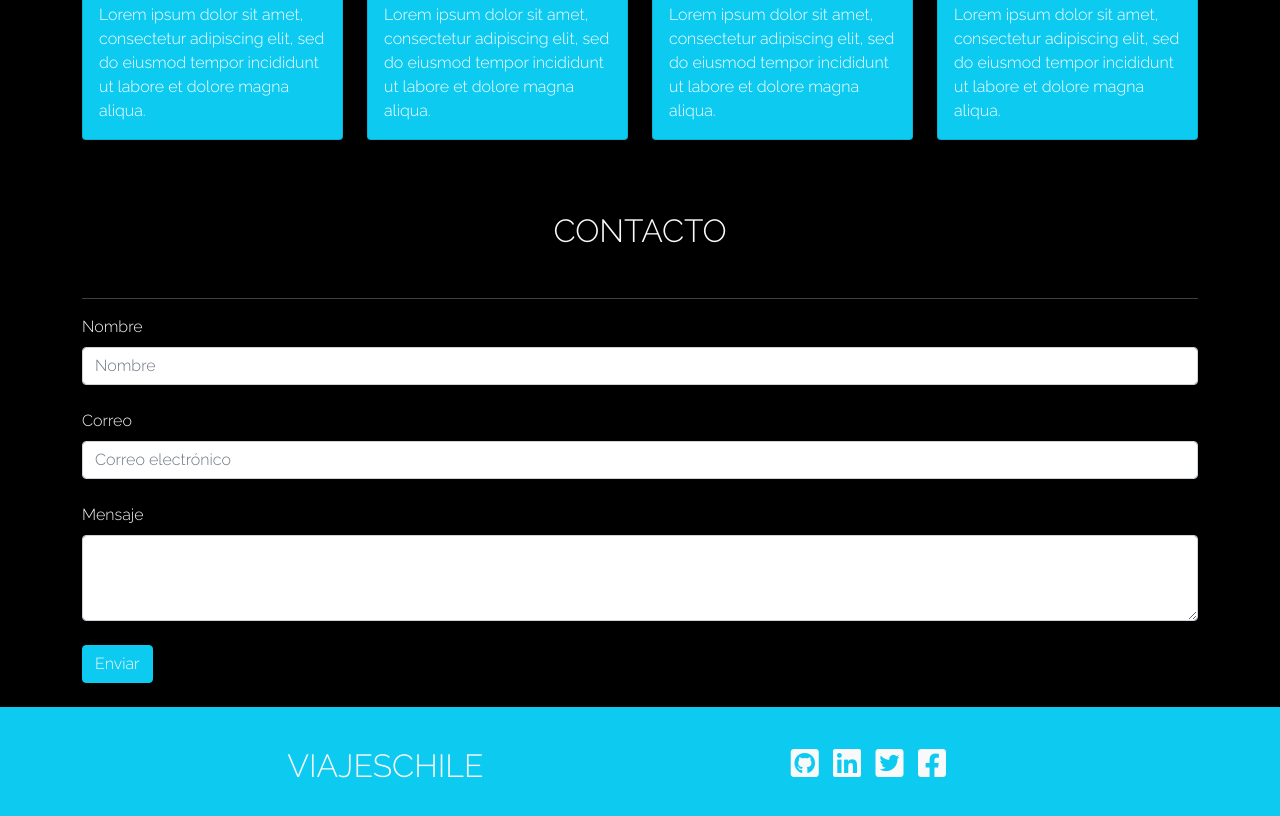
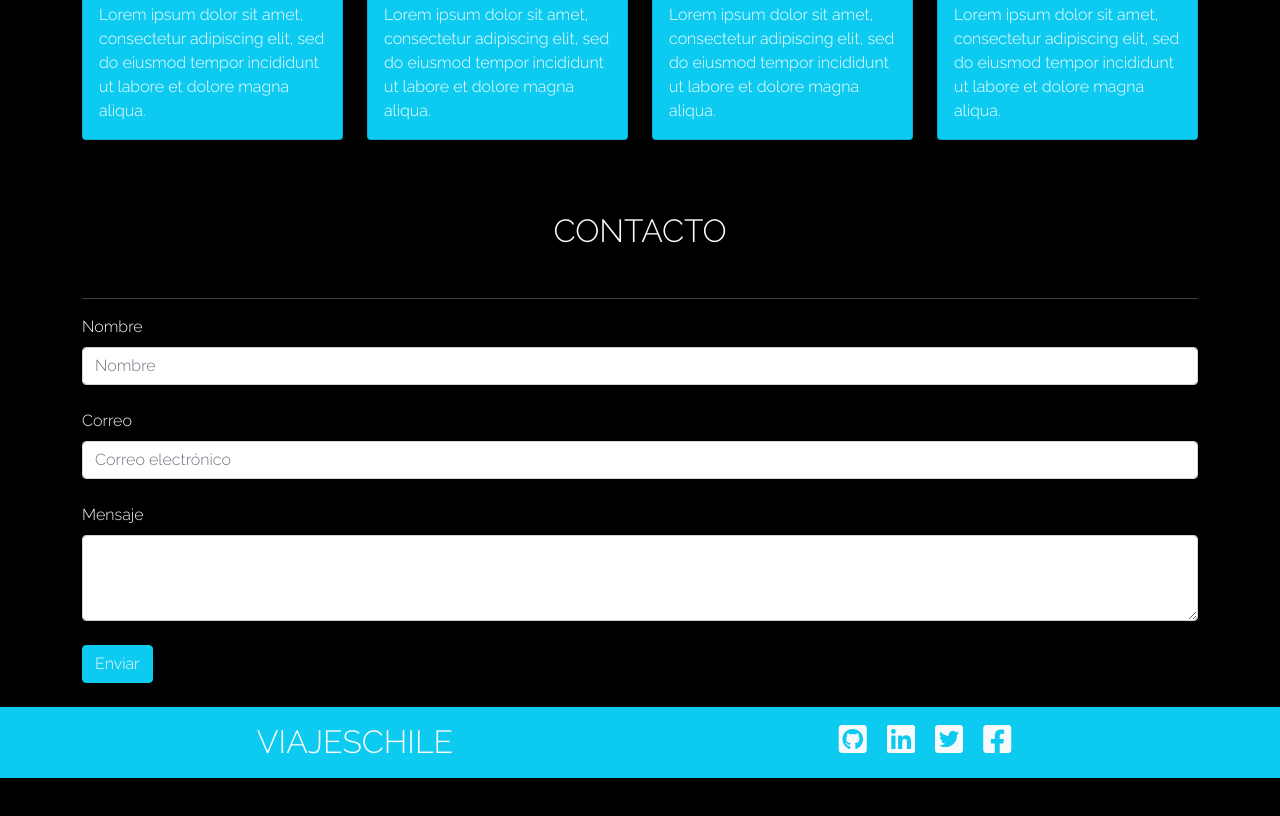
Before and after one commit to nubidani/viajesChile, a plain HTML site: page index.html in a window 1280 px wide. Shown: the part 1966-2782 px from the top of the page. After the commit the page ends 2744 px from the top, so only its background shows below. Drawn offline with nearby package versions, Linux system fonts and the light colour scheme.

Commit message:
footer arreglado por fin

```diff
--- a/assets/css/style.css
+++ b/assets/css/style.css
@@ -48,3 +48,7 @@ img {
 footer {
     background: #0dcaf0 ;
 }
+
+a {
+    text-decoration: none;
+}
--- a/index.html
+++ b/index.html
@@ -15,8 +15,7 @@
     <link rel="stylesheet" href="./assets/css/style.css">
 </head>
 <body>
-    <!--Añadiendo Navbar-->
-<header>
+    <!--Navbar-->
   <nav class="navbar fixed-top navbar-expand-lg navbar-dark bg-transparent">
     <div class="container">
           <a class="navbar-brand" href="#">
@@ -43,9 +42,9 @@
         </div>
       </div>
   </nav>
-</header>
+  <!--Carrusel-->
+  <header>
     <div class="container-fluid">
-    <!--Carrusel-->
       <div id="carouselExampleControls" class=" micarrusel carousel slide" data-bs-ride="carousel">
           <div class="carousel-inner">
             <div class="carousel-item active">
@@ -68,6 +67,7 @@
           </button>
       </div>
   </div>
+  </header>
 <!--Sección Quiénes somos-->
 <section id="secQsomos"class="container qs px-5 d-none d-sm-block">
   <div>
@@ -230,25 +230,30 @@
   </div>
 </section>
 <!--Footer-->
-<footer class="container-fluid py-3">
-  <div class="row text-light text-center">
-    <div class="col">
-      <article>
-        <h2 class="my-4">VIAJESCHILE</h2>
-      </article>
+<footer class="text-light text-center py-3">
+  <div class="container">
+    <div class="row">
+      <div class="col-6">
+          <h2>VIAJESCHILE</h2>
       </div>
-    <div class="col-5 row my-4">
-        <div class="col-1">
-          <a href="https://github.com/" target="_blank" class="text-light"><i class="fab fa-github-square fa-2x px-2"></i></a>
-        </div>
-        <div class="col-1">
-          <a href="https://www.linkedin.com/home" target="_blank" class="text-light"><i class="fab fa-linkedin fa-2x px-2"></i></a>
-        </div>
-        <div class="col-1">
-          <a href="https://twitter.com/?lang=es" target="_blank" class="text-light"><i class="fab fa-twitter-square fa-2x px-2"></i></a>
-        </div>
-        <div class="col-1">
-          <a href="https://es-la.facebook.com/" target="_blank" class="text-light"><i class="fab fa-facebook-square fa-2x px-2"></i></a>
+      <div class="col-6">
+
+            <a href="https://github.com/" target="_blank" class="text-light">
+              <i class="fab fa-github-square fa-2x mx-2"></i>
+            </a>
+
+            <a href="https://www.linkedin.com/home" target="_blank" class="text-light">
+              <i class="fab fa-linkedin fa-2x mx-2"></i>
+            </a>
+
+            <a href="https://twitter.com/?lang=es" target="_blank" class="text-light">
+              <i class="fab fa-twitter-square fa-2x mx-2"></i>
+            </a>
+
+            <a href="https://es-la.facebook.com/" target="_blank" class="text-light">
+              <i class="fab fa-facebook-square fa-2x mx-2"></i>
+            </a>
+
       </div>
     </div>
   </div>
```
Lines whose indentation alone changed are shown as unchanged.
